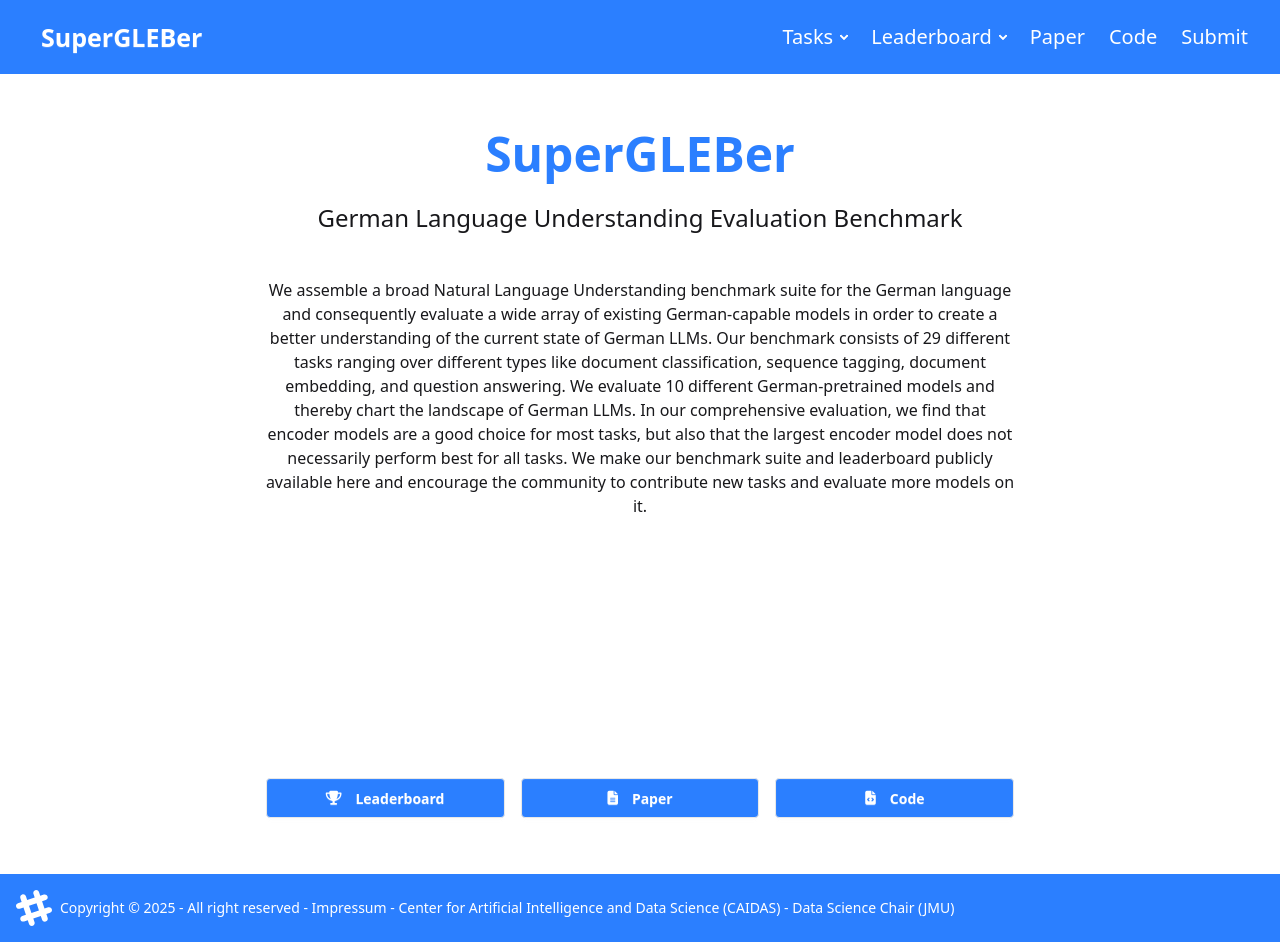
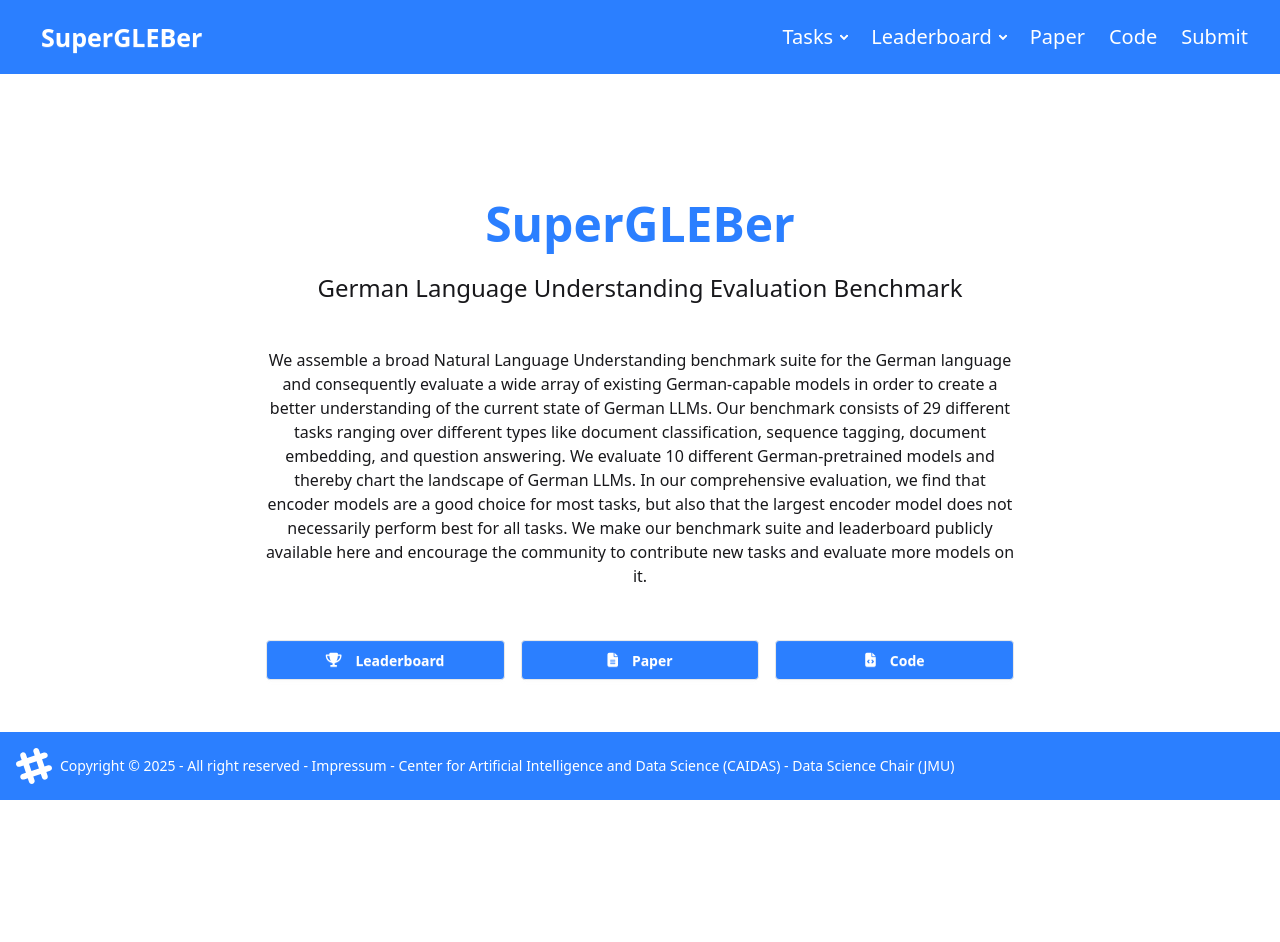
Before and after one commit to LSX-UniWue/SuperGLEBer-site, a Next.js app: page / in a window 1280 px wide. After the commit the page ends 806 px from the top, so only its background shows below. Built offline with nearby package versions, Linux system fonts and the light colour scheme.

Commit message:
fixed landing height

```diff
--- a/app/page.jsx
+++ b/app/page.jsx
@@ -2,7 +2,7 @@
 
 export default function Home() {
   return (
-    <div className="hero min-h-screen bg-base-100">
+    <div className="hero min-h-full bg-base-100">
       <div className="hero-content text-center">
         <div className="w-3/5 space-y-4">
           <h1 className="text-5xl font-bold text-blue-500 relative z-30">SuperGLEBer</h1>
@@ -12,7 +12,7 @@
             ranging over different types like document classification, sequence tagging, document embedding, and question answering. We evaluate 10 different German-pretrained models and thereby chart the landscape of German LLMs. In our comprehensive evaluation, we find that encoder models are a
             good choice for most tasks, but also that the largest encoder model does not necessarily perform best for all tasks. We make our benchmark suite and leaderboard publicly available here and encourage the community to contribute new tasks and evaluate more models on it.
           </p>
-          <div className="flex justify-between mt-60">
+          <div className="flex justify-between mt-8">
             <a href="./leaderboard_v1" className="flex-1 mr-2">
               <button className="btn bg-blue-500 w-full text-white">
                 <span className="fa fa-trophy mr-2"></span>
```
